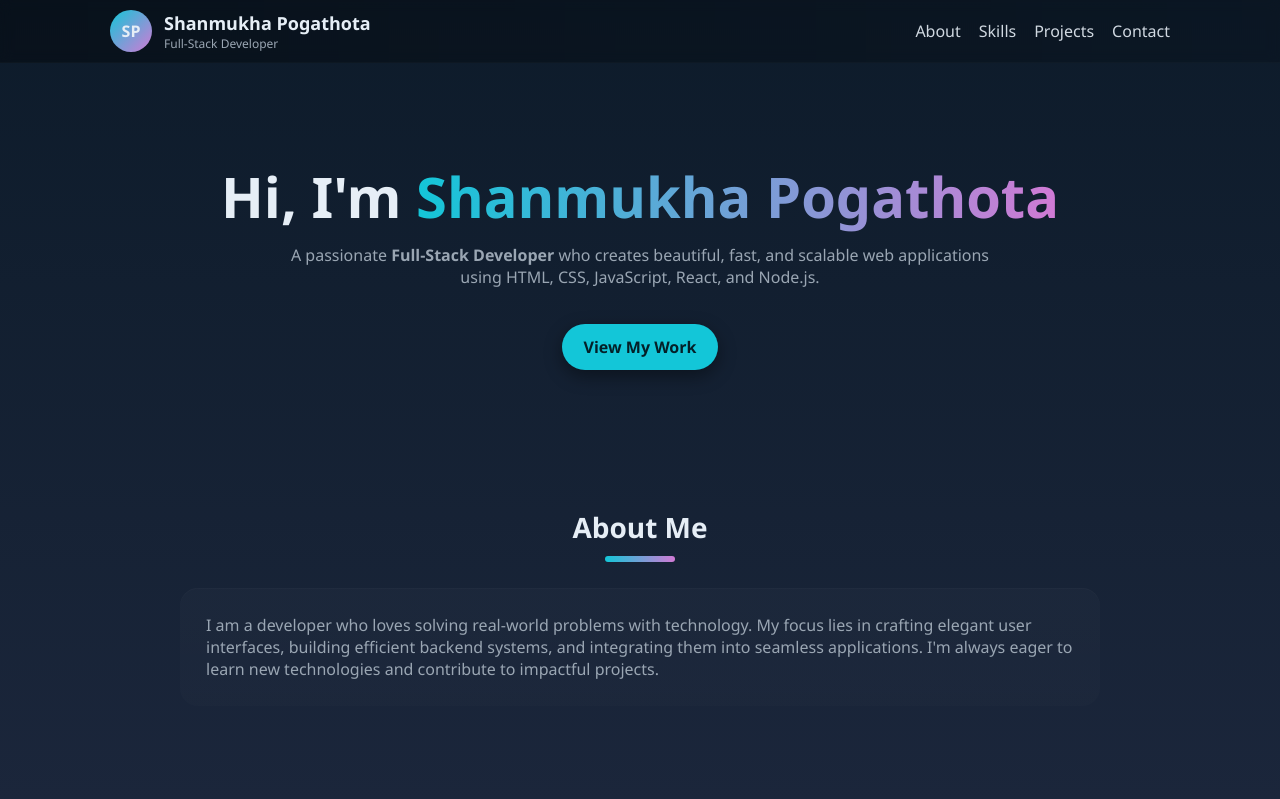
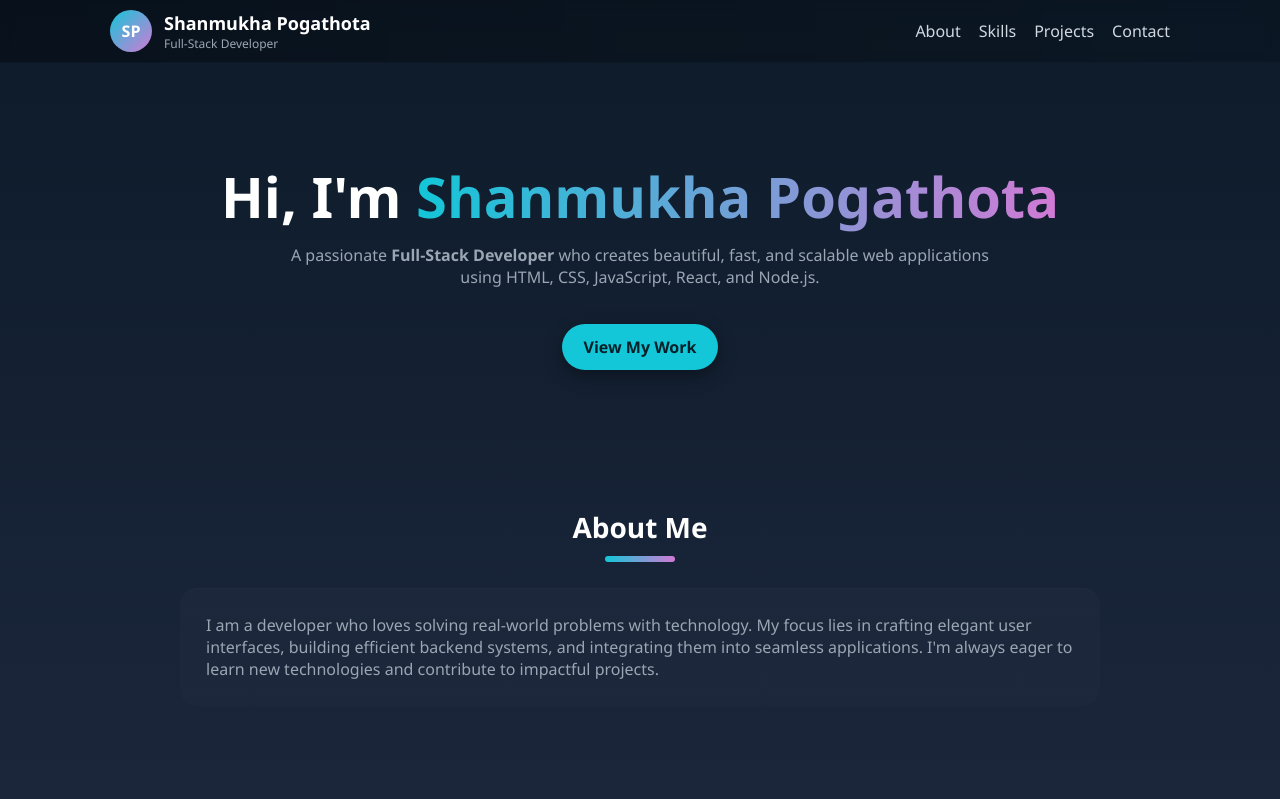
Before and after one commit to shanumukh123S1/Port, a plain HTML site: page portfolio.html in a window 1280 px wide. Shown: the top 799 px of the page. Drawn offline with Linux system fonts and the light colour scheme.

Commit message:
Update portfolio.html

```diff
--- a/portfolio.html
+++ b/portfolio.html
@@ -23,7 +23,7 @@ html,body{
   height:100%;
   margin:0;
   background:linear-gradient(180deg, #0d1b2a, #1b263b);
-  color:#e6eef6;
+color:#ffffff;
 }
 
     a{color:var(--accent);text-decoration:none}
```
